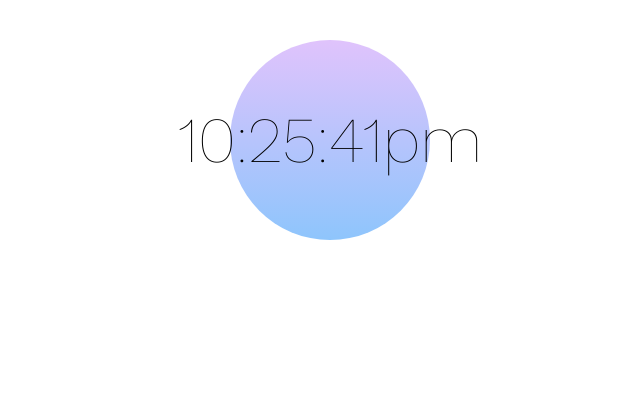
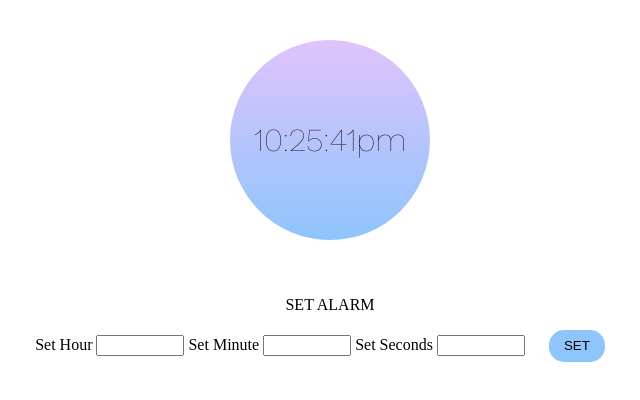
Before and after one commit to buttonbag/complexClock, a plain HTML site: page index.html in a window 1280 px wide. Shown: the whole page, without its empty margins (310-950 px from the left). Drawn offline with nearby package versions, Linux system fonts and the light colour scheme.

Commit message:
refactoring showTime()

```diff
--- a/index.html
+++ b/index.html
@@ -17,7 +17,7 @@
         <p class="ampm"></p>
     </div>
 
-    <!-- <div class="alarm">
+    <div class="alarm">
         <p>SET ALARM</p>
         <div class="set">
             <label for="hour">Set Hour</label>
@@ -31,7 +31,7 @@
 
             <button id="set-alarm">SET</button>
         </div>
-    </div> -->
+    </div>
 
 <script src="script.js"></script>
 </body>
--- a/script.js
+++ b/script.js
@@ -1,62 +1,46 @@
-// set container divs as variables
-const hours = document.querySelector('.hours');
-const minutes = document.querySelector('.minutes');
-const seconds = document.querySelector('.seconds');
-const amPm = document.querySelector('.ampm');
+showTime = () => {
+	// set container divs as variables
+	const hours = document.querySelector('.hours');
+	const minutes = document.querySelector('.minutes');
+	const seconds = document.querySelector('.seconds');
+	const amPm = document.querySelector('.ampm');
+	const userHr = document.querySelector('.userHr');
+	const userMin = document.querySelector('.userMin');
+	const userSecs = document.querySelector('.userSecs');
 
-// amPm = n => {
-// 	if(n < 12) {
-// 		return "am";
-// 	}
-// 	return "pm";
-// }
-
-addZero = n => {
-	if(n <= 9) {
-		 return "0" + n;
- 	}
-	return n;
-}
-
-// get current time
-
-showTime = () => {
+	// get current time
 	const now = new Date();
 	const secs = now.getSeconds();
 	const mins = now.getMinutes();
 	const hrs = now.getHours();
 	const ampm = hrs < 12 ? 'am' : 'pm';
+
+	// amPm = n => {
+	// 	if(n < 12) {
+	// 		return "am";
+	// 	}
+	// 	return "pm";
+	// }
+
+	addZero = n => n <= 9 ? "0" + n : n;
+
 	// display current time in divs
-	seconds.innerText = addZero(secs);
-	minutes.innerText = addZero(mins);
-	hours.innerText = addZero(hrs % 12 || 12);
-	amPm.innerText = ampm;
+	seconds.innerHTML = addZero(secs);
+	minutes.innerHTML = addZero(mins);
+	hours.innerHTML = addZero(hrs % 12 || 12);
+	amPm.innerHTML = ampm;
 
-	// console.log(hours.innerText + ":" + minutes.innerText + ":" + seconds.innerText + " " + ampm);
+	console.log(hours.innerHTML + ":" + minutes.innerHTML + ":" + seconds.innerHTML + " " + ampm);
+
 }
 
-const userHr = document.querySelector('.userHr');
-const userMin = document.querySelector('.userMin');
-const userSecs = document.querySelector('.userSecs');
-
-// function alarm() {
-// 	const now = new Date();
-// 	const secs = now.getSeconds();
-// 	const mins = now.getMinutes();
-// 	const hrs = now.getHours();
-
-// 	if(hrs == userHr.value && mins == userMin.value && secs == userSecs.value) {
-// 		alert('time!');
-// 		console.log('time');
-// 	}
-
-// 	console.log('alarm set' + userHr.value +
-// userMin.value +
-// userSecs.value);
+// alarm = () => {
+// 	// if(seconds.innerText === "00" || seconds.innerText === "10" || seconds.innerText === "20" || seconds.innerText === "30" || seconds.innerText === "40" || seconds.innerText === "50") {
+// 		console.log('alarm');
+// 	// }
 // }
-
 // const alarmBtn = document.querySelector('#set-alarm');
 // alarmBtn.addEventListener('click', alarm);
 
-// setInterval(alarm, 1000);
+
 setInterval(showTime, 1000);
--- a/style.css
+++ b/style.css
@@ -20,7 +20,7 @@
   font-family: "Work Sans";
 }
 .clock p {
-  font-size: 4em;
+  font-size: 2em;
 }
 
 .alarm {
```
